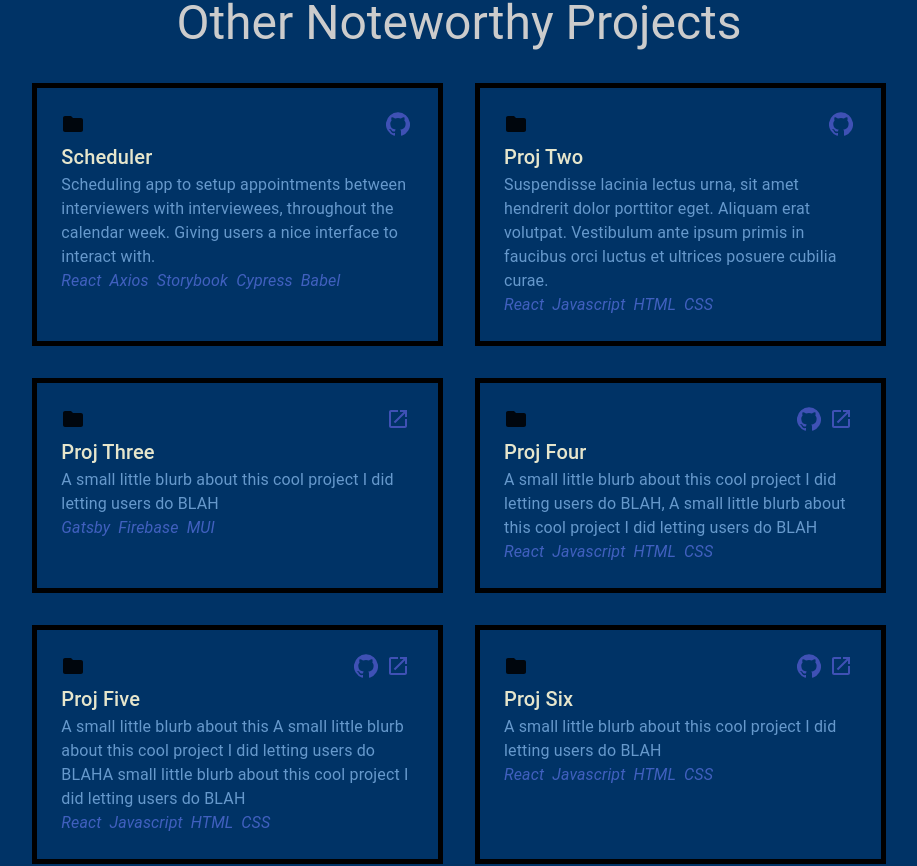
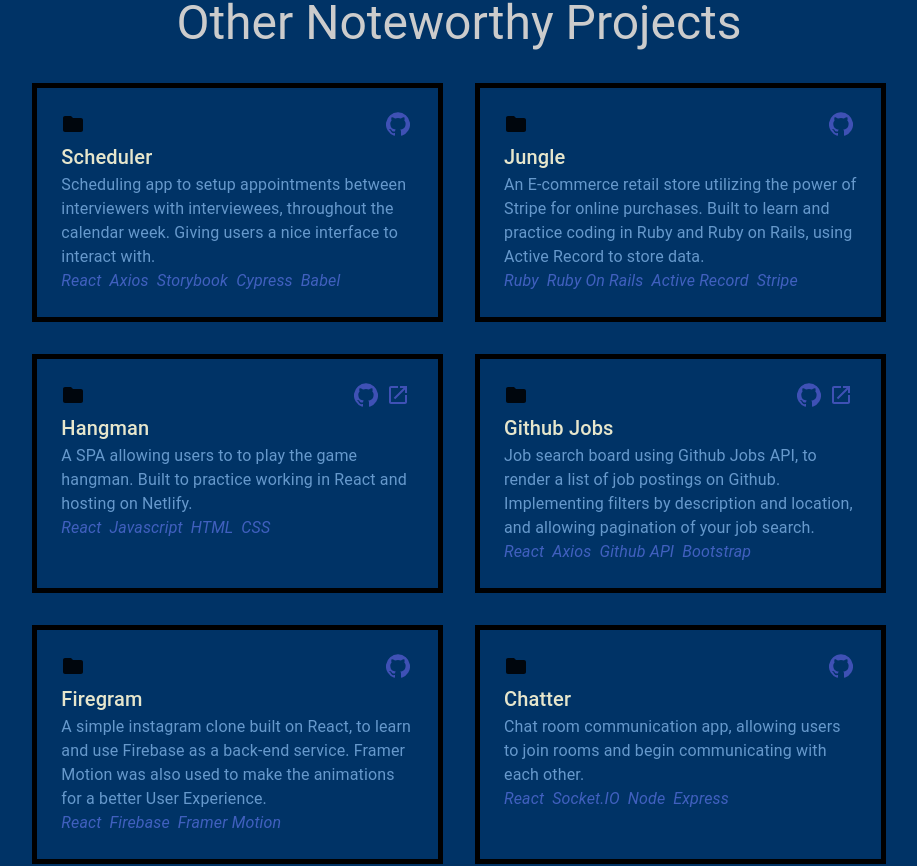
Before and after one commit to HoangTienDinh/portfolio-v2, a React (Create React App) app: page / in a window 1280 px wide. Shown: the part 3495-4361 px from the top of the page, without its empty margins (181-1098 px from the left). Built offline with nearby package versions, Linux system fonts and the light colour scheme.

Commit message:
add project data

```diff
--- a/src/data/data.js
+++ b/src/data/data.js
@@ -38,55 +38,49 @@ const portfolio = {
       title: "Scheduler",
       description:
         "Scheduling app to setup appointments between interviewers with interviewees, throughout the calendar week. Giving users a nice interface to interact with.",
-      image: "",
       technology: ["React", "Axios", "Storybook", "Cypress", "Babel"],
       github: "https://github.com/HoangTienDinh/scheduler",
       website: "",
     },
     {
-      title: "Proj Two",
+      title: "Jungle",
       description:
-        "Suspendisse lacinia lectus urna, sit amet hendrerit dolor porttitor eget. Aliquam erat volutpat. Vestibulum ante ipsum primis in faucibus orci luctus et ultrices posuere cubilia curae.",
-      image: "",
-      technology: ["React", "Javascript", "HTML", "CSS"],
-      github: "www.github.com",
+        "An E-commerce retail store utilizing the power of Stripe for online purchases. Built to learn and practice coding in Ruby and Ruby on Rails, using Active Record to store data.",
+      technology: ["Ruby", "Ruby On Rails", "Active Record", "Stripe"],
+      github: "https://github.com/HoangTienDinh/jungle-rails",
       website: "",
     },
     {
-      title: "Proj Three",
+      title: "Hangman",
       description:
-        "A small little blurb about this cool project I did letting users do BLAH",
-      image: "",
-      technology: ["Gatsby", "Firebase", "MUI"],
-      github: "",
-      website: "www.hoangtiendinh.com",
+        "A SPA allowing users to to play the game hangman. Built to practice working in React and hosting on Netlify.",
+      technology: ["React", "Javascript", "HTML", "CSS"],
+      github: "https://github.com/HoangTienDinh/react-hangman",
+      website: "https://hangman-15404b.netlify.app/",
     },
     {
-      title: "Proj Four",
+      title: "Github Jobs",
       description:
-        "A small little blurb about this cool project I did letting users do BLAH, A small little blurb about this cool project I did letting users do BLAH",
-      image: "",
-      technology: ["React", "Javascript", "HTML", "CSS"],
-      github: "www.github.com",
-      website: "www.hoangtiendinh.com",
+        "Job search board using Github Jobs API, to render a list of job postings on Github. Implementing filters by description and location, and allowing pagination of your job search.",
+      technology: ["React", "Axios", "Github API", "Bootstrap"],
+      github: "https://github.com/HoangTienDinh/github-jobs-react",
+      website: "https://github-jobs-1003.netlify.app/",
     },
     {
-      title: "Proj Five",
+      title: "Firegram",
       description:
-        "A small little blurb about this A small little blurb about this cool project I did letting users do BLAHA small little blurb about this cool project I did letting users do BLAH",
-      image: "",
-      technology: ["React", "Javascript", "HTML", "CSS"],
-      github: "www.github.com",
-      website: "www.hoangtiendinh.com",
+        "A simple instagram clone built on React, to learn and use Firebase as a back-end service. Framer Motion was also used to make the animations for a better User Experience.",
+      technology: ["React", "Firebase", "Framer Motion"],
+      github: "https://github.com/HoangTienDinh/react-firebase-photo-gallery",
+      website: "",
     },
     {
-      title: "Proj Six",
+      title: "Chatter",
       description:
-        "A small little blurb about this cool project I did letting users do BLAH",
-      image: "",
-      technology: ["React", "Javascript", "HTML", "CSS"],
-      github: "www.github.com",
-      website: "www.hoangtiendinh.com",
+        "Chat room communication app, allowing users to join rooms and begin communicating with each other.",
+      technology: ["React", "Socket.IO", "Node", "Express"],
+      github: "https://github.com/HoangTienDinh/chatter-socketio-react",
+      website: "",
     },
   ],
 };
```
